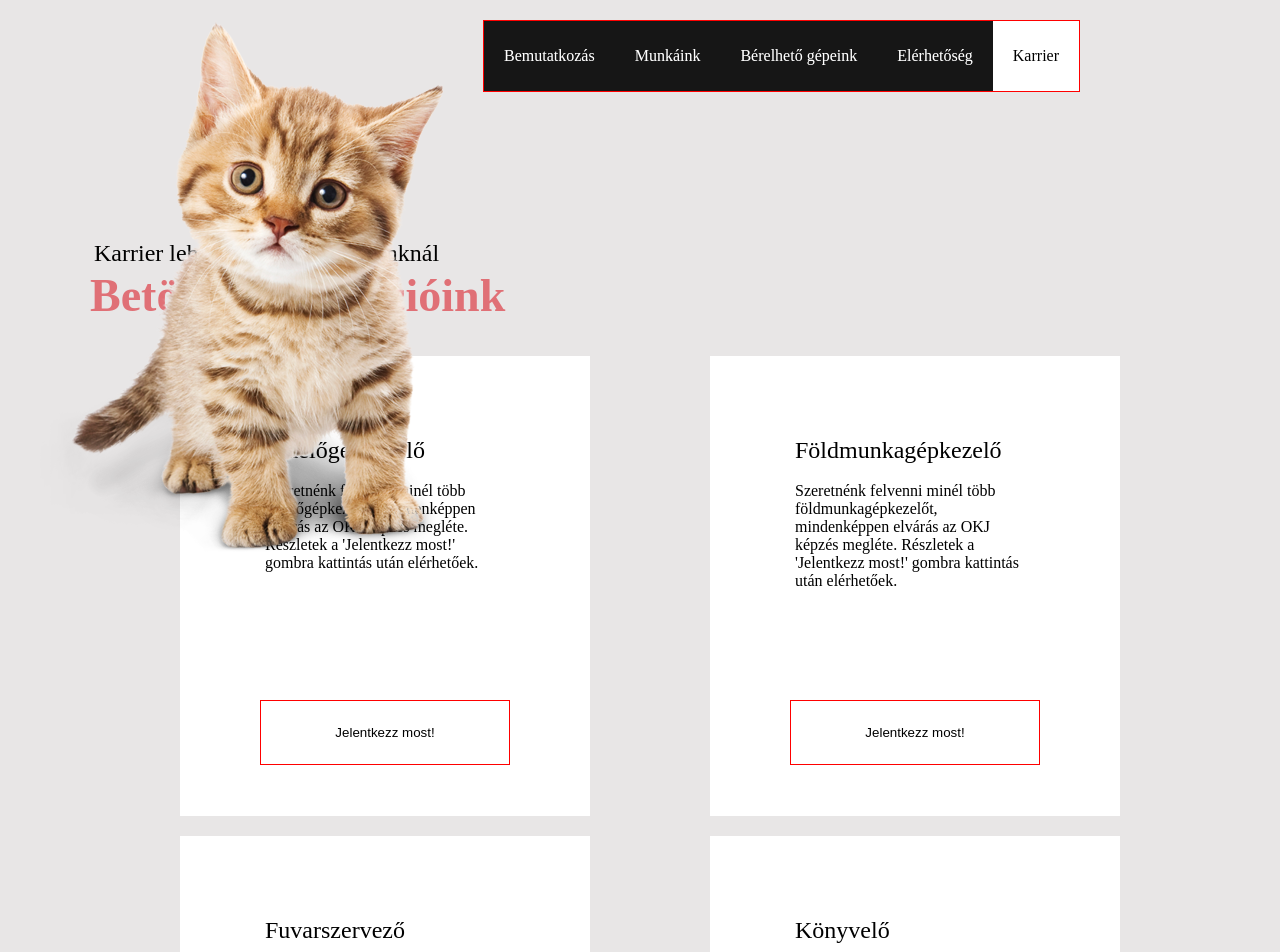
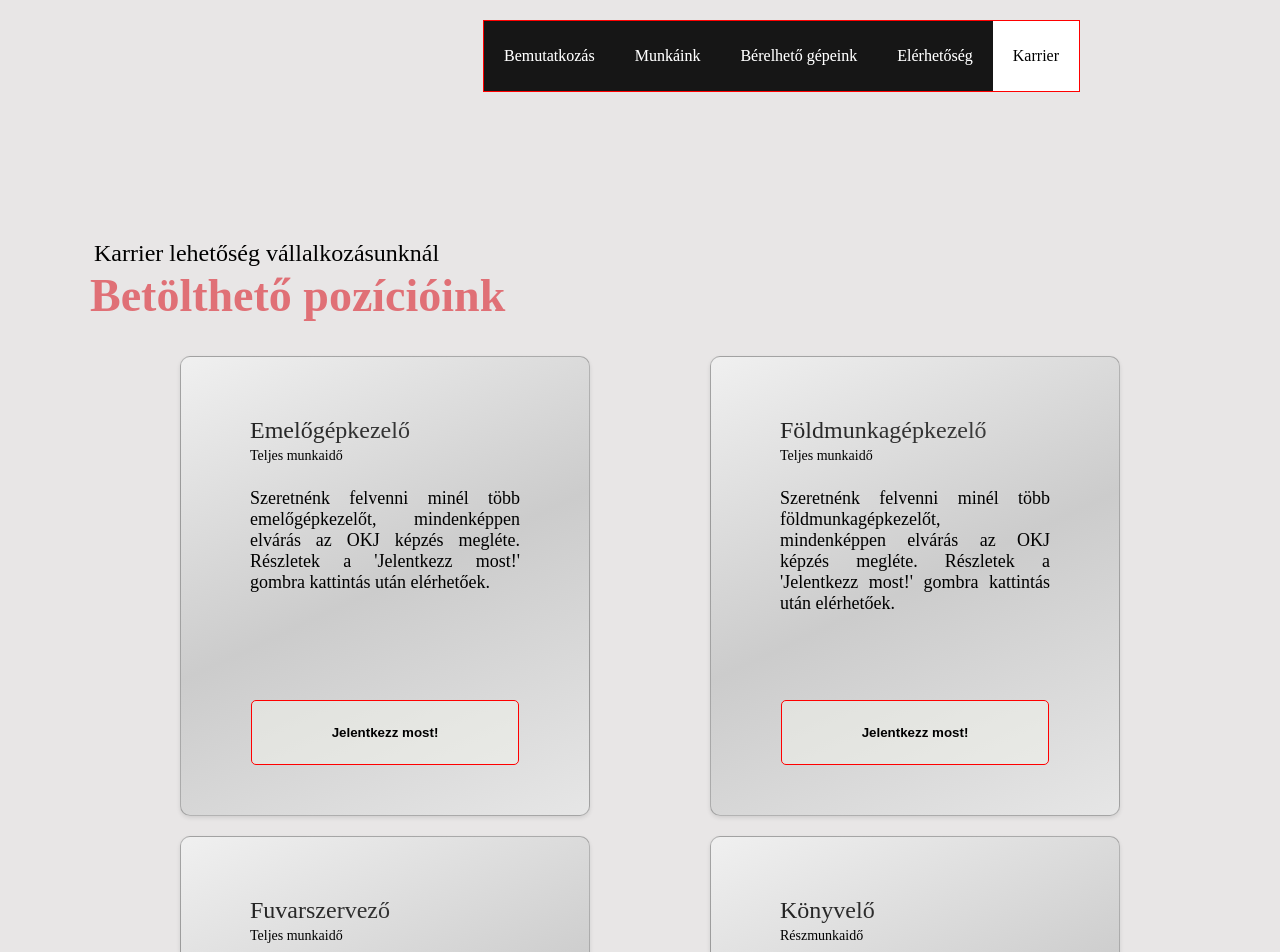
Before and after one commit to Zsotya/manitoupeti, a Vue app: page /karrier in a window 1280 px wide. Shown: the top 952 px of the page. Built offline with nearby package versions, Linux system fonts and the light colour scheme.

Commit message:
Updated CardComponent visuals

```diff
--- a/src/components/CareerComponents/CardComponent.vue
+++ b/src/components/CareerComponents/CardComponent.vue
@@ -3,6 +3,8 @@
     <div class="card-content">
       <div class="card-text-part">
         <div class="card-title">{{ job.jobName }}</div>
+
+        <div class="job-time">{{ job.jobTime }}</div>
         <div class="card-text-content">
           {{ job.jobDescription }}
         </div>
@@ -25,37 +27,61 @@ const { job } = defineProps(["job"]);
   border: 1px solid transparent;
   width: 410px;
   height: 460px;
-  background-color: white;
   margin-bottom: 20px;
+  border: 1px solid rgba(0, 0, 0, 0.25);
+  background-color: #f0f0f0;
+  box-shadow: 0 2px 4px rgba(0, 0, 0, 0.1);
+  background: linear-gradient(155deg, #f0f0f0, #ccc, #e6e6e6);
+  transition: 0.15s;
+  border-radius: 10px;
+}
+
+.career-card:hover {
+  box-shadow: 0 4px 8px rgba(0, 0, 0, 0.2);
+  transform: scale(1.02);
+  transition: box-shadow 0.15s ease, transform 0.3s ease;
 }
 
 .card-title {
   font-size: 24px;
-  margin-bottom: 18px;
-  margin-top: 80px;
+  margin-bottom: 4px;
+  margin-top: 60px;
+  background: linear-gradient(45deg, #222, #444);
+  -webkit-background-clip: text;
+  background-clip: text;
+  color: transparent;
+}
+
+.job-time {
+  margin-bottom: 24px;
+  font-size: 14px;
 }
 
 .card-text-content {
-  font-size: 16px;
+  font-size: 18px;
   width: 30ch;
   text-align: left;
   margin-bottom: 16px;
   word-wrap: break-word;
+  text-align: justify;
 }
 
 .apply-button {
   position: relative;
-  background-color: transparent;
+  background-color: rgba(242, 243, 235, 0.513);
   color: black;
-  padding: 24px 74px;
+  padding: 24px 80px;
   cursor: pointer;
   border: 1px solid red;
   bottom: 50px;
-  transition: 0.8s ease;
+  transition: 0.4s;
+  border-radius: 5px;
+  font-weight: 600;
 }
 
 .apply-button:hover {
-  border: 1px solid black;
-  transition: 0.8s ease;
+  border: 1px solid rgb(53, 53, 53);
+  transition: 0.4s;
+  background-color: rgb(236, 171, 171);
 }
 </style>
--- a/src/views/Career.vue
+++ b/src/views/Career.vue
@@ -1,6 +1,6 @@
 <template>
   <div>
-    <Logo />
+    <!-- <Logo /> -->
     <NavBar />
     <div class="career-cards">
       <CareerComp :jobs="jobs" />
@@ -21,48 +21,56 @@ const jobs = [
     jobName: "Emelőgépkezelő",
     jobDescription:
       "Szeretnénk felvenni minél több emelőgépkezelőt, mindenképpen elvárás az OKJ képzés megléte. Részletek a 'Jelentkezz most!' gombra kattintás után elérhetőek.",
+    jobTime: "Teljes munkaidő",
   },
   {
     id: 2,
     jobName: "Földmunkagépkezelő",
     jobDescription:
       "Szeretnénk felvenni minél több földmunkagépkezelőt, mindenképpen elvárás az OKJ képzés megléte. Részletek a 'Jelentkezz most!' gombra kattintás után elérhetőek.",
+    jobTime: "Teljes munkaidő",
   },
   {
     id: 3,
     jobName: "Fuvarszervező",
     jobDescription:
       "A fontos logisztikai feladatok elvégzésére szeretnénk új logisztikust/fuvarszervező munkatársat a köreinkbe. Amennyiben rendelkezik logisztikai végzettséggel és érdekelné a munkakör, kattintson a 'Jelentkezz most!' gombra.",
+    jobTime: "Teljes munkaidő",
   },
   {
     id: 4,
     jobName: "Könyvelő",
     jobDescription:
       "Lorem ipsum aszkala baszkala csasztala bum. Prifferium tolerium mandatoru askelu kaotorikum. Lorem ipsum aszkala baszkala csasztala bum. Prifferium tolerium mandatoru askelu kaotorikum. Kattints a 'Jelentkezz most!' gombra a részletekért.",
+    jobTime: "Részmunkaidő",
   },
   {
     id: 5,
     jobName: "Vevői kapcsolattartó",
     jobDescription:
       "Lorem ipsum aszkala baszkala csasztala bum. Prifferium tolerium mandatoru askelu kaotorikum. Lorem ipsum aszkala baszkala csasztala bum. Prifferium tolerium mandatoru askelu kaotorikum. Kattints a 'Jelentkezz most!' gombra a részletekért.",
+    jobTime: "Teljes munkaidő",
   },
   {
     id: 6,
     jobName: "Gépszerelő",
     jobDescription:
       "Lorem ipsum aszkala baszkala csasztala bum. Prifferium tolerium mandatoru askelu kaotorikum. Lorem ipsum aszkala baszkala csasztala bum. Prifferium tolerium mandatoru askelu kaotorikum. Kattints a 'Jelentkezz most!' gombra a részletekért.",
+    jobTime: "Részmunkaidő",
   },
   {
     id: 7,
     jobName: "Jogász",
     jobDescription:
-      "Lorem ipsum aszkala baszkala csasztala bum. Prifferium tolerium mandatoru askelu kaotorikum. Lorem ipsum aszkala baszkala csasztala bum. Prifferium tolerium mandatoru askelu kaotorikum. Kattints a 'Jelentkezz most!' gombra a részletekért.aaaaaaaaaaaaaaaaaaaaaaaaaaaaaaaaaaaaaaaaaaaaaaaaaaaaaaaaaaa",
+      "Lorem ipsum aszkala baszkala csasztala bum. Prifferium tolerium mandatoru askelu kaotorikum. Lorem ipsum aszkala baszkala csasztala bum. Prifferium tolerium mandatoru askelu kaotorikum. Kattints a 'Jelentkezz most!' gombra a részletekért.",
+    jobTime: "Részmunkaidő",
   },
   {
     id: 8,
     jobName: "Katona",
     jobDescription:
-      "Lorem ipsum aszkala baszkala csasztala bum. Prifferium tolerium mandatoru askelu kaotorikum. Lorem ipsum aszkala baszkala csasztala bum. Prifferium tolerium mandatoru askelu kaotorikum. Kattints a 'Jelentkezz most!' gombra a részletekért.aaaaaaaaaaaaaaaaaaaaaaaaaaaaa aaaaaaaaaaaaaaaaaa ",
+      "Lorem ipsum aszkala baszkala csasztala bum. Prifferium tolerium mandatoru askelu kaotorikum. Lorem ipsum aszkala baszkala csasztala bum. Prifferium tolerium mandatoru askelu kaotorikum. Kattints a 'Jelentkezz most!' gombra a részletekért.aaaaaaaaaaaaaaaaaaaaaaaaa aaaaaaaaaaaaaaaaaa ",
+    jobTime: "Alkalmi munka",
   },
 ];
 </script>
```
